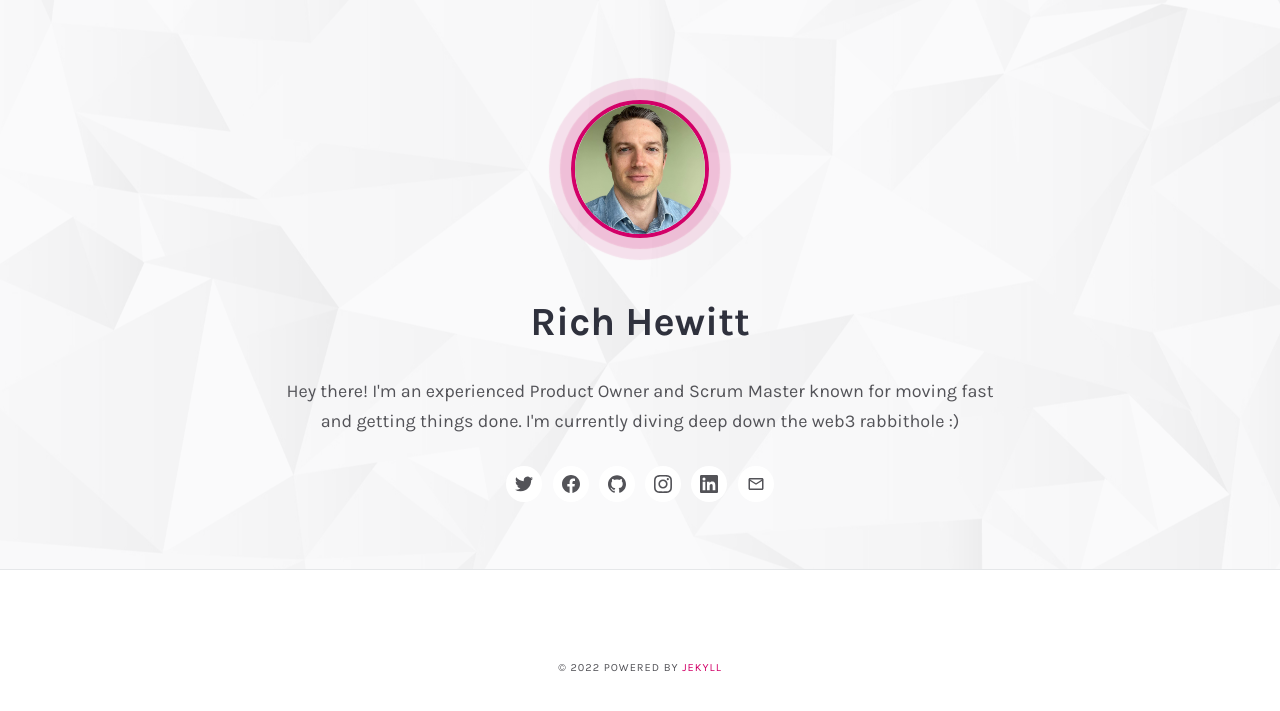
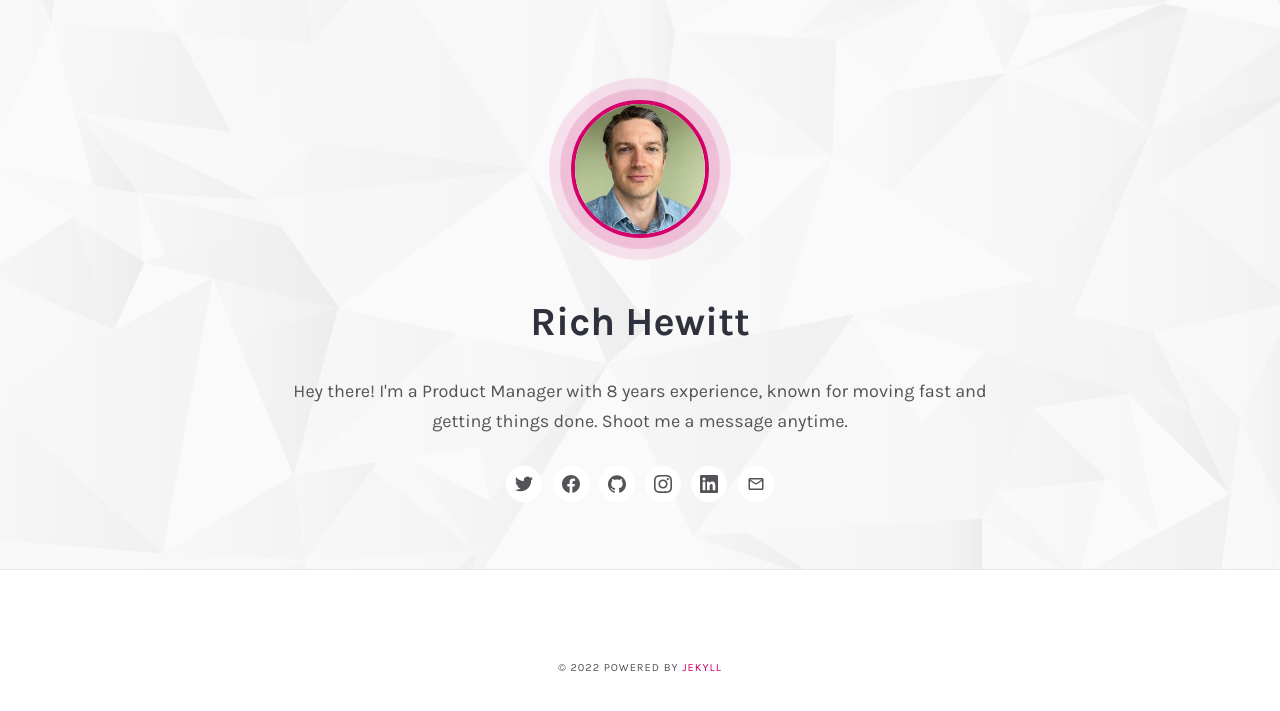
Before and after one commit to richhewitt/richhewitt.github.io, a Jekyll site: the page built from index.html, in a window 1280 px wide. Shown: the top 711 px of the page. Built offline with Jekyll 4.4.1, drawn with Linux system fonts in a browser that asks for light colours; the list of posts is cut into pages by our own code.

Commit message:
Update _config.yml

```diff
--- a/_config.yml
+++ b/_config.yml
@@ -16,7 +16,7 @@ author:
   name: 'Richard Hewitt'
   image: 'authorimage.jpg'
   greetings: 'Rich Hewitt'
-  description: "Hey there! I'm an experienced Product Owner and Scrum Master known for moving fast and getting things done.  I'm currently diving deep down the web3 rabbithole :)"
+  description: "Hey there! I'm a Product Manager with 8 years experience, known for moving fast and getting things done.  Shoot me a message anytime."
   bio: ''
 
 # Contact form setings
```
